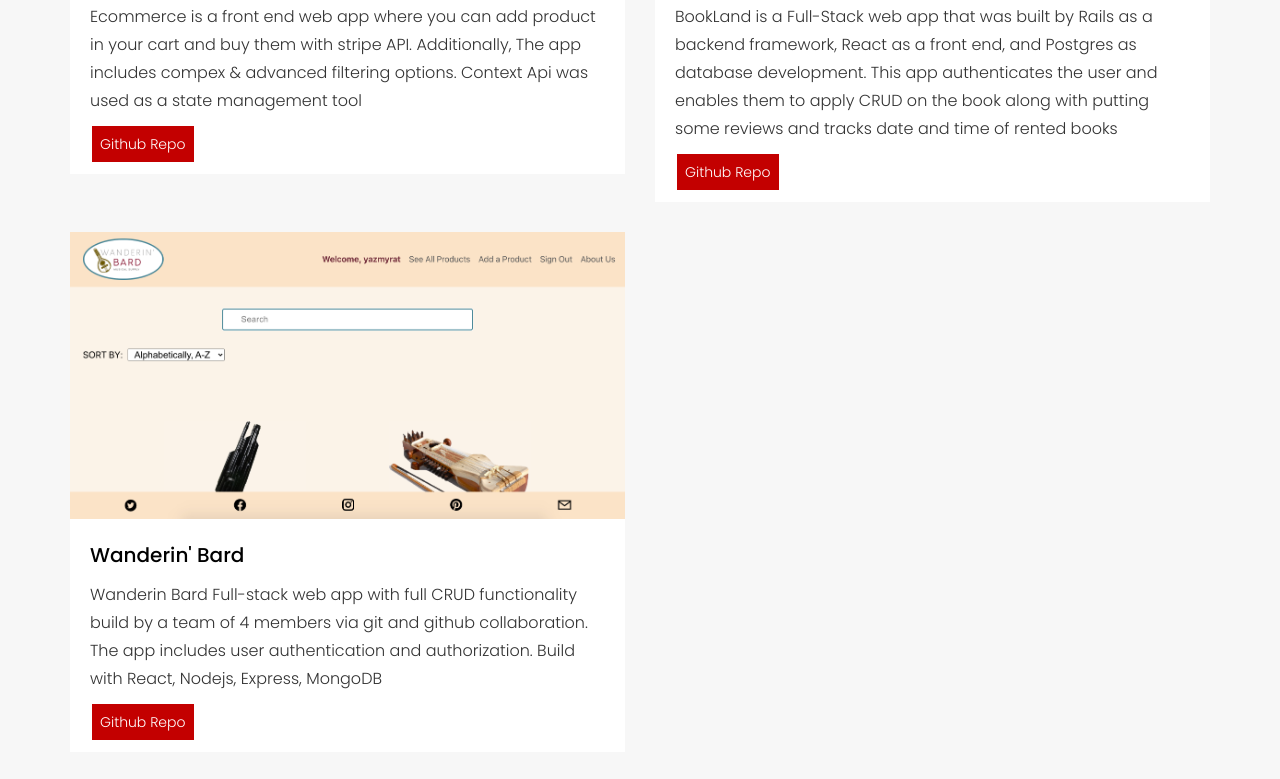
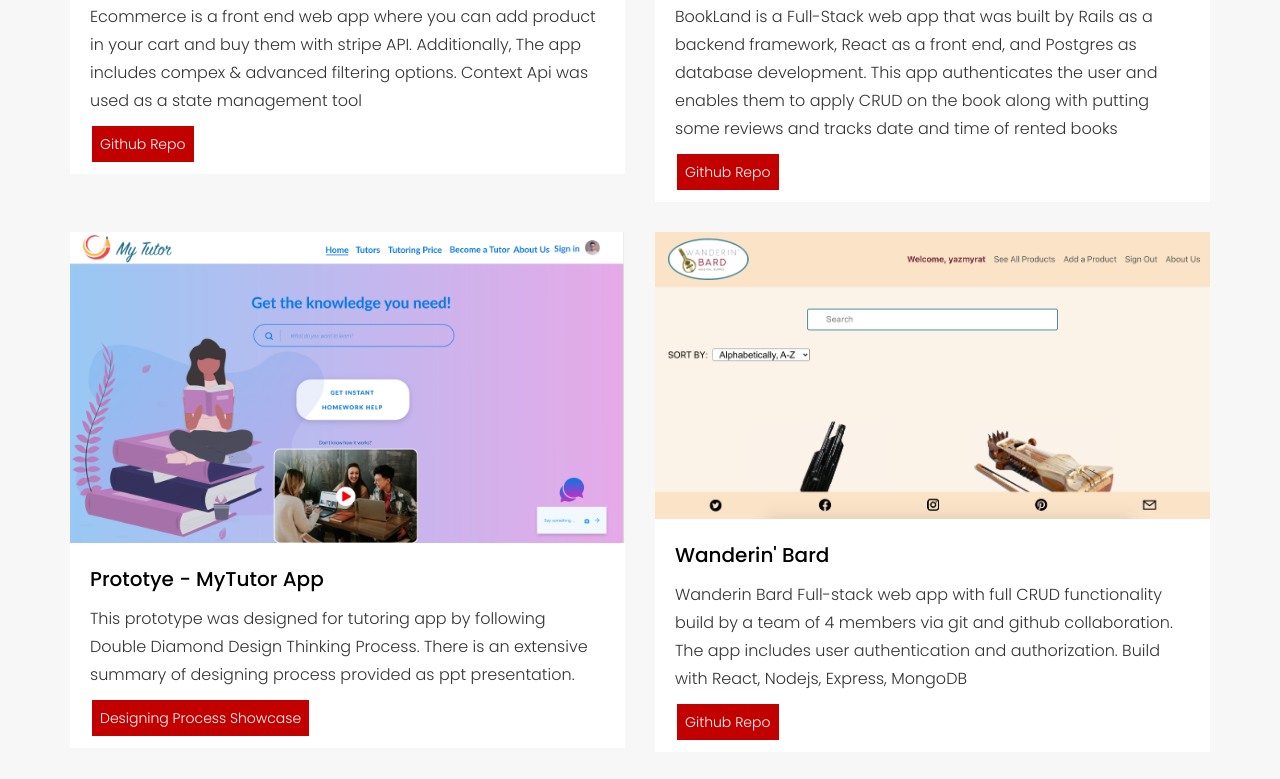
Before and after one commit to gylych207/portfolio, a plain HTML site: page index.html in a window 1280 px wide. Shown: the part 2138-2917 px from the top of the page. Drawn offline with Linux system fonts and the light colour scheme; grey boxes are pictures that could not be loaded.

Commit message:
Design Thinking added

```diff
--- a/index.html
+++ b/index.html
@@ -212,6 +212,25 @@
                     <!-- START SINGLE WORK DESIGN AREA -->
                     <div class="col-md-6 col-sm-6">
                         <div class="item">
+                            <a href="https://xd.adobe.com/view/8cf91a20-a55c-48ce-9212-6093c1232e78-d9aa/?hints=off" class="work-popup">
+                                <img src="assets/images/work/prototype.png" alt="img18">
+                                <div class="img-overlay">
+                                    <i class="fa fa-link"></i>
+                                </div>
+                            </a>
+                        </div>
+                        <div class="description">
+                            <h2>Prototye - MyTutor App</h2>
+                            <p>This prototype was designed for tutoring app by following Double Diamond Design Thinking Process.
+                                There is an extensive summary of designing process provided as ppt presentation.
+                            </p>
+                            <a href="https://products.groupdocs.app/viewer/view?file=16a8ebf9-b705-4078-a609-ef911651e938/Desing.pptx" class="portfolio-button">Designing Process Showcase</a>
+                        </div>
+                    </div>
+                    <!-- END SINGLE WORK DESIGN AREA -->
+                    <!-- START SINGLE WORK DESIGN AREA -->
+                    <div class="col-md-6 col-sm-6">
+                        <div class="item">
                             <a href="https://jovial-meitner-83abc5.netlify.app/" class="work-popup">
                                 <img src="assets/images/work/Wandern'%20Bard.png" alt="img18">
                                 <div class="img-overlay">
```
Also changed, not shown: assets/images/work/prototype.png (added), 5 other files.
